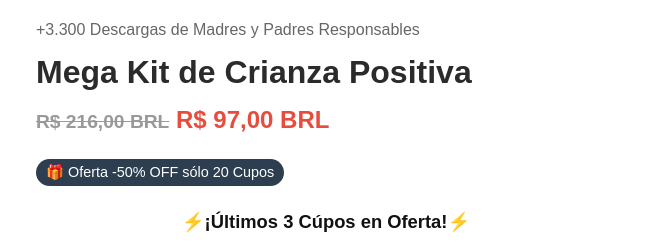
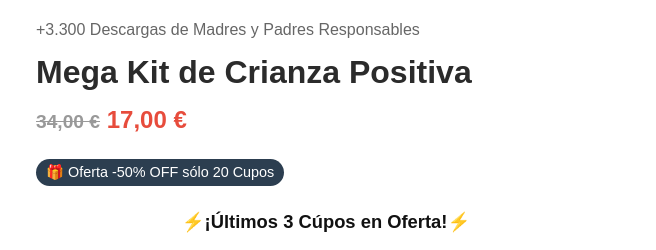
Before and after one commit to smmsociais/estrategiadigitais.com, a plain HTML site: page crianzafeliz.html in a window 1280 px wide. Shown: the part 342-592 px from the top of the page, 624-1280 px from the left. Drawn offline with Linux system fonts and the light colour scheme.

Commit message:
Update crianzafeliz.html

```diff
--- a/crianzafeliz.html
+++ b/crianzafeliz.html
@@ -215,8 +215,8 @@
                 <h1>Mega Kit de Crianza Positiva</h1>
 
                 <div class="price">
-                    <span class="original-price">R$ 216,00 BRL</span>
-                    R$ 97,00 BRL
+                    <span class="original-price">34,00 €</span>
+                    17,00 €
                 </div>
 
                 <div class="badge">🎁 Oferta -50% OFF sólo 20 Cupos</div>
```
